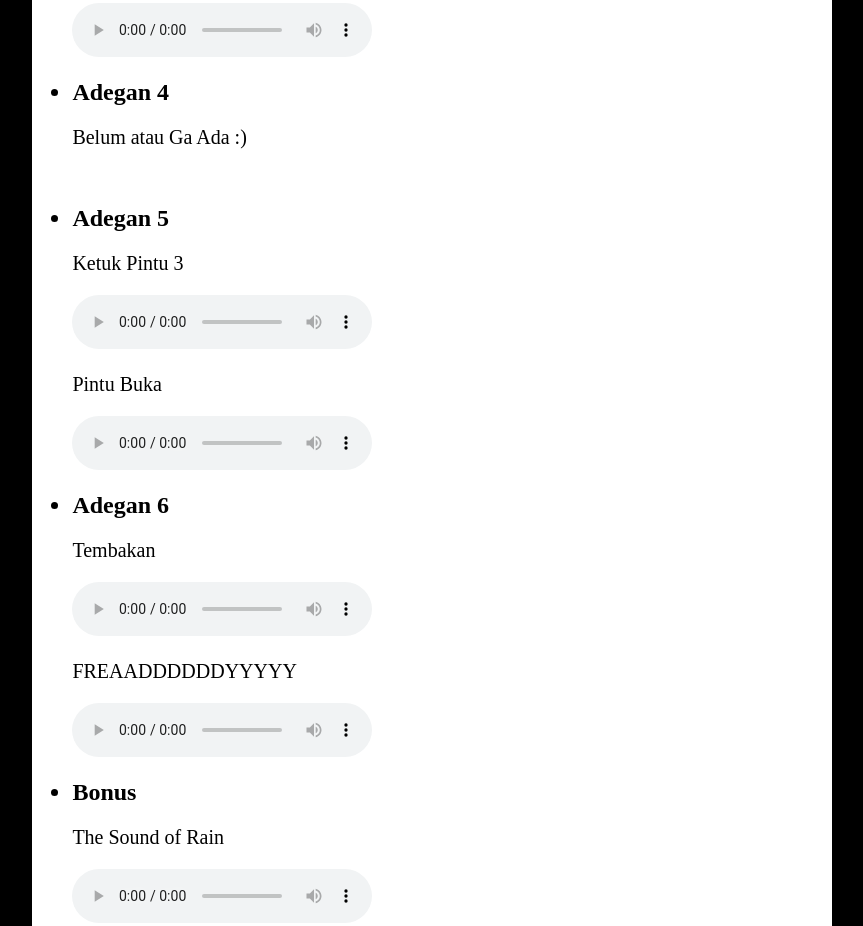
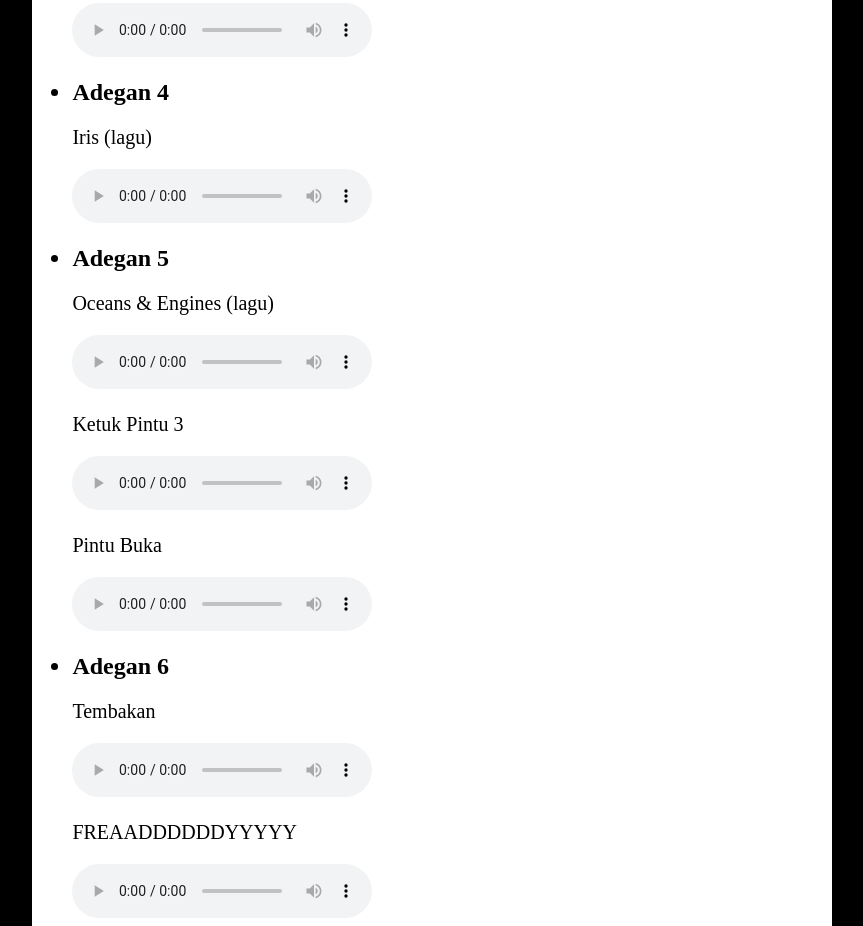
Before and after one commit to Harold-12H/Uprak-BI-Teater-Audio, a plain HTML site: page index.html in a window 1280 px wide. Shown: the part 4059-4985 px from the top of the page, without its empty margins (208-1071 px from the left). Drawn offline with Linux system fonts and the light colour scheme.

Commit message:
Update Babak 3 adegan 4 & 5

```diff
--- a/index.html
+++ b/index.html
@@ -253,13 +253,17 @@
 
     <li class="Adegan"><b>Adegan 4</b></li>
 
-    <p class="Description">Belum atau Ga Ada :) </p>
+    <p class="Description">Iris (lagu)</p>
+    <audio controls src="/Uprak-BI-Teater-Audio/Audio/Babak 3/Babak 3 adegan 4.mp3"> Ga kerja :( </audio>
 
 
     <br> <br>
 
 
     <li class="Adegan"><b>Adegan 5</b></li>
+
+    <p class="Description">Oceans & Engines (lagu)</p>
+    <audio controls src="/Uprak-BI-Teater-Audio/Audio/Babak 3/Babak 3 adegan 5.mp3"> Ga kerja :( </audio>
 
     <p class="Description">Ketuk Pintu 3</p>
     <audio controls src="/Uprak-BI-Teater-Audio/Audio/Babak 3/Ketuk pintu 3.mp3"> Ga kerja :( </audio>
```
Lines whose indentation alone changed are shown as unchanged.
